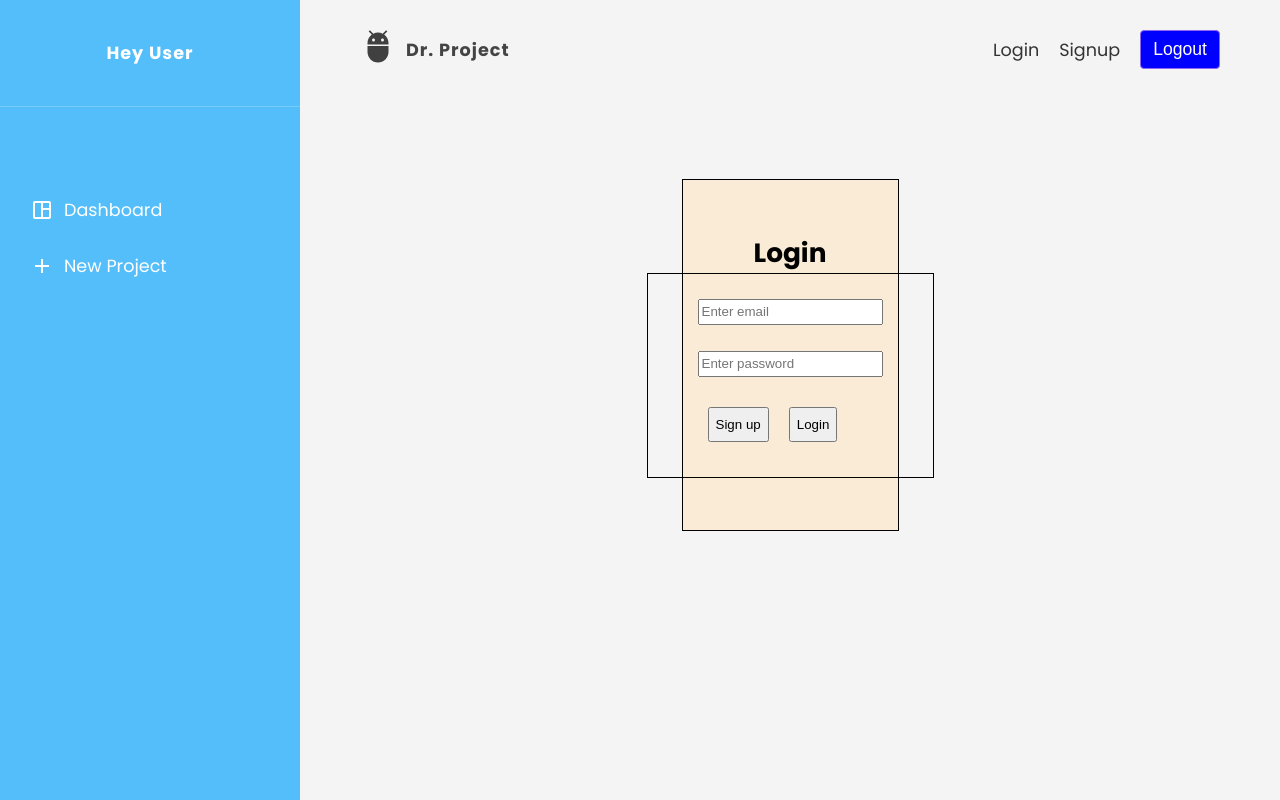
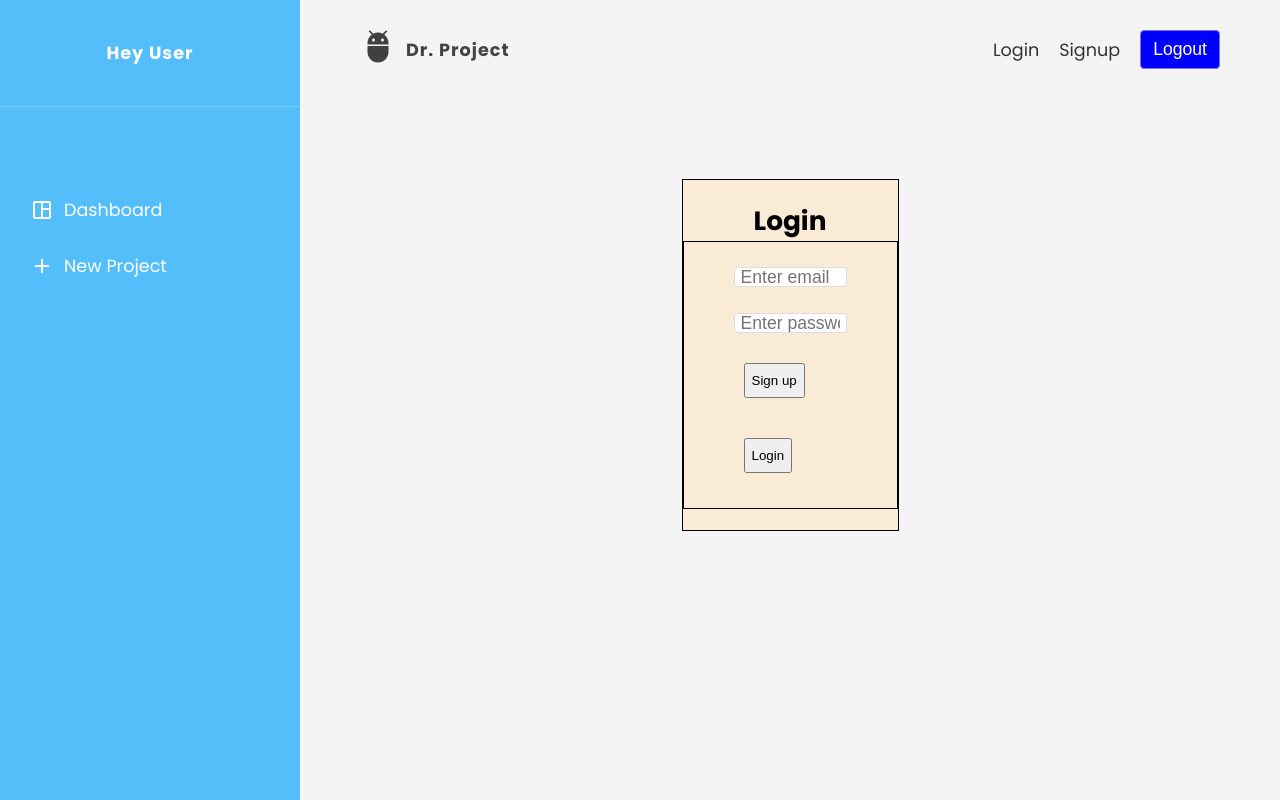
Before and after one commit to gggaryteo/project2-bootcamp, a React (Create React App) app: page /login in a window 1280 px wide. Built offline with nearby package versions, Linux system fonts and the light colour scheme; no server answers.

Commit message:
global styling for forms,labels,text

```diff
--- a/src/index.css
+++ b/src/index.css
@@ -45,3 +45,38 @@ ul {
   color: #fff;
   background-color: rgb(0, 0, 185)
 }
+
+/* Styling Forms */
+
+label {
+  display: block;
+  margin: 24px auto;
+}
+
+label span {
+  display: block;
+  margin-bottom: 6px;
+}
+
+input, textarea {
+  padding: 8px 6px;
+  font-size: 1em;
+  color: #777;
+  width: 100%;
+  box-sizing: border-box;
+  border: 1px solid #ddd;
+  border-radius: 4px;
+}
+
+textarea {
+  min-height: 160px;
+}
+
+.error {
+  color: red;
+  background: pink;
+  border: 1px solid red;
+  border-radius: 4px;
+  padding: 8px;
+  margin: 10px 0;
+}
```
